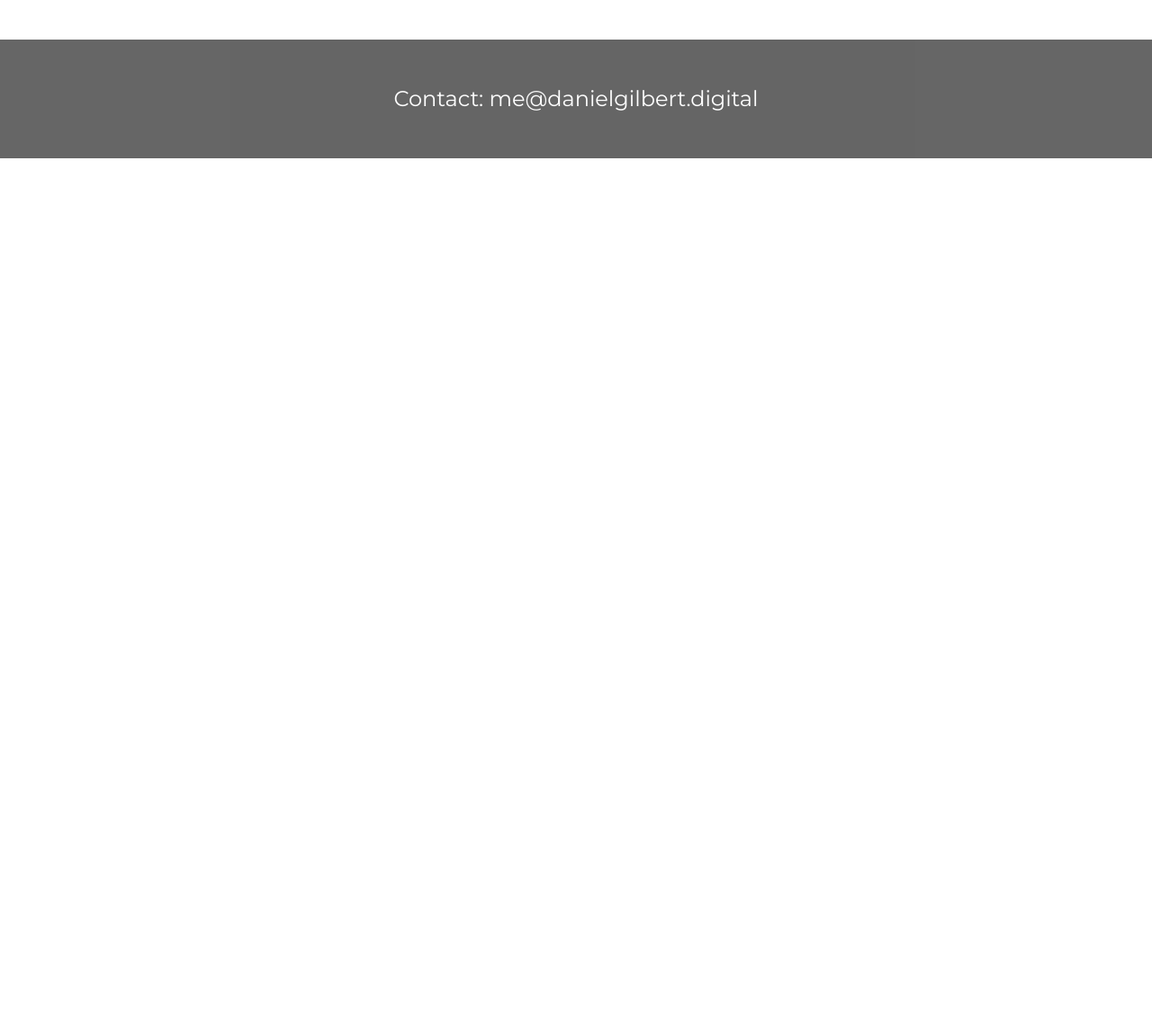
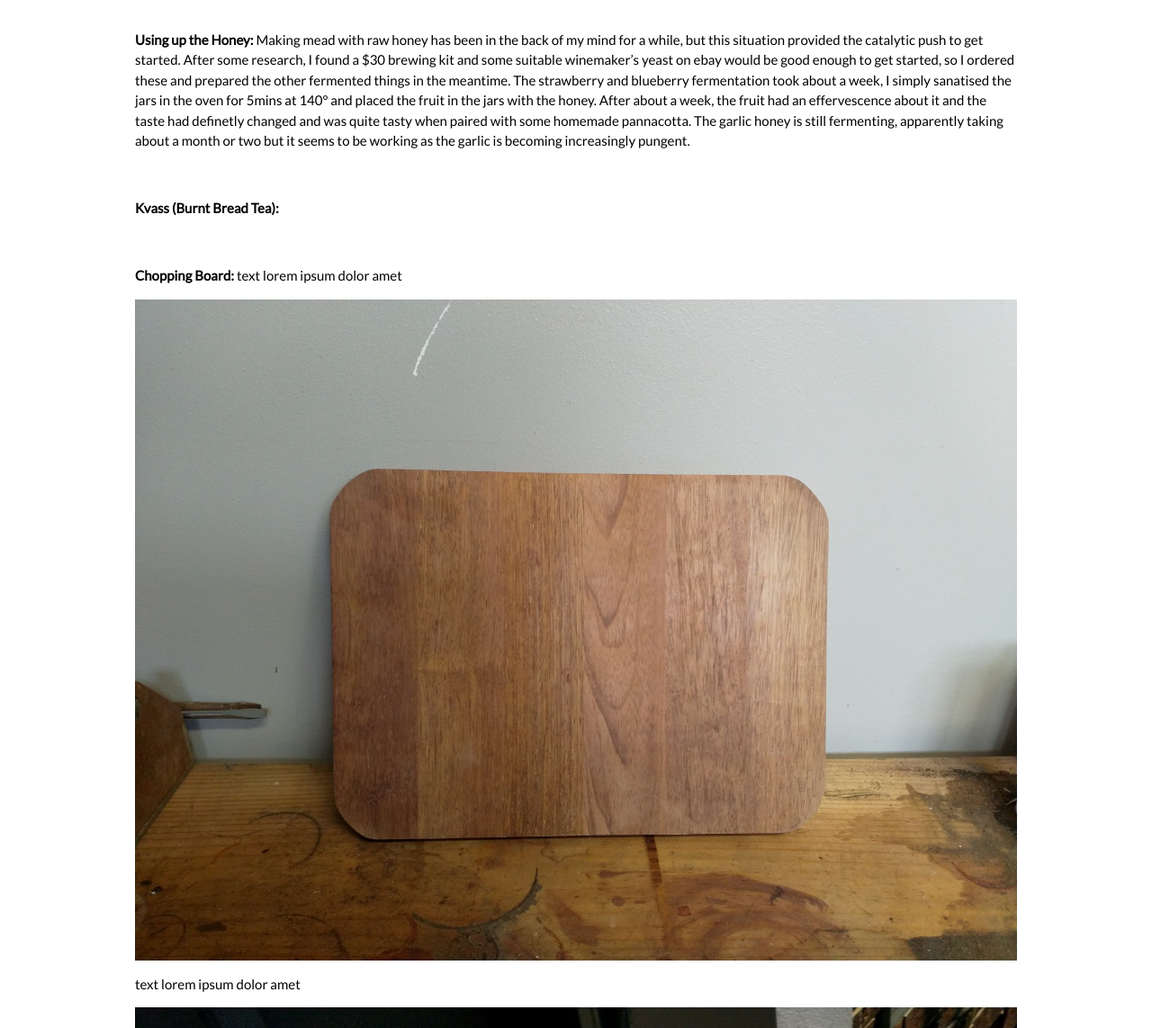
Before and after one commit to dmgilbert/dmgilbert.github.io, a Jekyll site: the page built from _posts/Project/2020-09-12-mini-projects.markdown, in a window 1280 px wide and 1400 px high, scrolled down 806 px. Shown: the part 257-1400 px from the top of the window at 90% size. Built offline with Jekyll 4.4.1, drawn with Linux system fonts in a browser that asks for light colours; before the commit the page ends 1239 px from its top, so only the background shows below that.

Commit message:
Update 2020-09-12-mini-projects.markdown

```diff
--- a/_posts/Project/2020-09-12-mini-projects.markdown
+++ b/_posts/Project/2020-09-12-mini-projects.markdown
@@ -9,3 +9,21 @@
 
 Over the past week I've been tinkering around with a few smaller things, brewing up some fermented products and making a chopping board. This all started when I noticed the raw honey collected from my dad's beehive had started to ferment a little, so I quickly rushed to think of ways to use this honey before it was wasted. With roughly 5kg of the stuff, I got to work starting the fermentation process, making two batches of mead as well as garlic, strawberries and blueberries (from left to right). The bottle on the far right is Kvass, a slightly alcoholic fermented drink made from burnt bread and raisins.
 <div style="text-align: center"><img src="/assets/Mini Projects.png" alt="All aboard the fermentation station!" width="100%" /></div>
+
+<br/>
+
+__Using up the Honey:__
+Making mead with raw honey has been in the back of my mind for a while, but this situation provided the catalytic push to get started. After some research, I found a $30 brewing kit and some suitable winemaker's yeast on ebay would be good enough to get started, so I ordered these and prepared the other fermented things in the meantime. The strawberry and blueberry fermentation took about a week, I simply sanatised the jars in the oven for 5mins at 140&#176; and placed the fruit in the jars with the honey. After about a week, the fruit had an effervescence about it and the taste had definetly changed and was quite tasty when paired with some homemade pannacotta. The garlic honey is still fermenting, apparently taking about a month or two but it seems to be working as the garlic is becoming increasingly pungent.
+
+<br/>
+
+__Kvass (Burnt Bread Tea):__
+
+
+<br/>
+
+__Chopping Board:__
+text lorem ipsum dolor amet
+<div style="text-align: center"><img src="/assets/rawboard.jpg" alt="The untreated Merbau board" width="100%" /></div>
+text lorem ipsum dolor amet
+<div style="text-align: center"><img src="/assets/board.jpg" alt="The chopping board after treating with raw linseed oil" width="100%" /></div>
```
